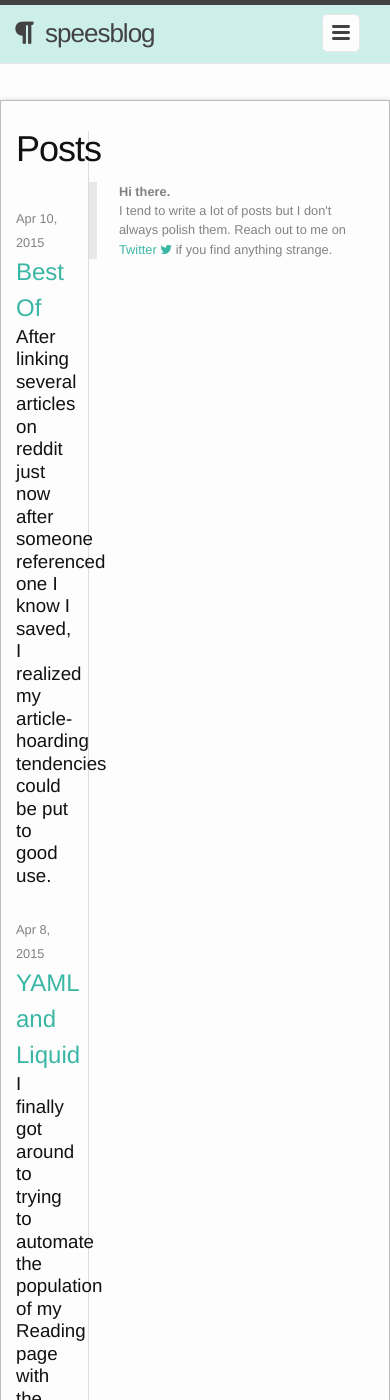
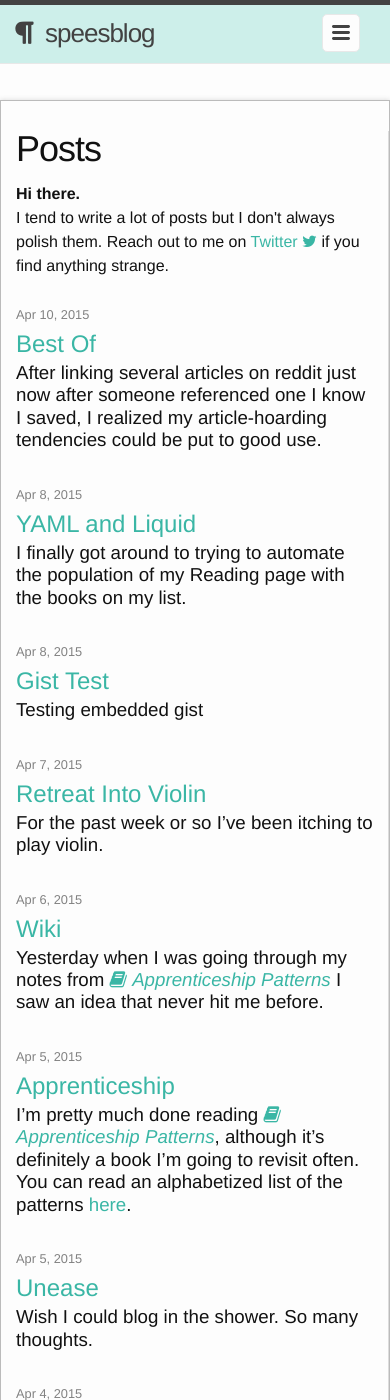
Before and after one commit to shelbyspees/speesblog, a Jekyll site: the page built from index.html, in a window 390 px wide and 1400 px high. Built offline with Jekyll 4.4.1, drawn with Linux system fonts in a browser that asks for light colours; nearby versions of some CDN libraries.

Commit message:
Fix padding and asides for mobile site. Closes #1

```diff
--- a/_sass/_base.scss
+++ b/_sass/_base.scss
@@ -21,7 +21,10 @@ body {
     -webkit-text-size-adjust: 100%;
 }
 
+@media only screen and (min-width: 800px) {
   aside {
+    border: none;
+
     font-size: $small-font-size;
     color: $grey-color;
     position: absolute;
@@ -32,6 +35,9 @@ aside {
     padding-left: 22px;
     border-radius: 0;
     border-left: solid 8px $grey-color-light;
+    aside p, aside li {
+        font: 14px/20px "Source Sans Pro", "Lucida Grande", "Lucida Sans Unicode", Verdana, sans-serif; }
+  }
 }
 
 aside h2 {
--- a/_sass/_layout.scss
+++ b/_sass/_layout.scss
@@ -181,9 +181,14 @@
     position: relative;
     box-shadow: 0 0 5px rgba(71, 71, 71, 0.2);
     max-width: 640px;
-    padding-right: 300px;
     border-top: solid 1px #bbb;
     background-color: $background-color;
+}
+
+@media only screen and (min-width: 800px) {
+  .page-content {
+    padding-right: 300px;
+  }
 }
 
 .anchor {
```
Lines whose indentation alone changed are shown as unchanged.
